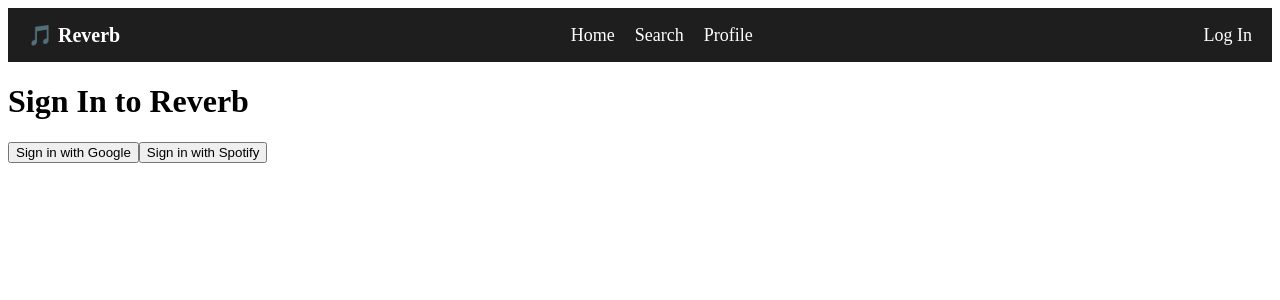
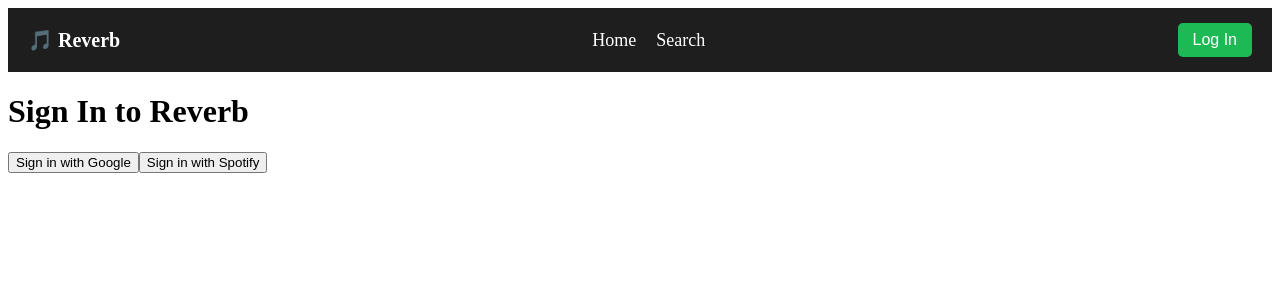
Before and after one commit to jainapurva2010/reverb, a React (Vite) app: page /login in a window 1280 px wide. Shown: the top 300 px of the page. Built offline with nearby package versions, Linux system fonts and the light colour scheme; no server answers.

Commit message:
Reworked navbar: clicking profile navigates to /profile, removed logout button, added persistent Spotify login

```diff
--- a/src/components/NavBar.module.css
+++ b/src/components/NavBar.module.css
@@ -13,7 +13,7 @@
     font-size: 20px;
   }
 
-  .links {
+  .navLinks {
     display: flex;
     align-items: center;
     gap: 20px;
@@ -29,17 +29,11 @@
     color: #1db954; /* Spotify Green */
   }
 
-  .logoutButton {
-    background: none;
-    border: none;
-    color: white;
-    font-size: 16px;
-    cursor: pointer;
-    transition: color 0.3s ease;
-  }
-
-  .logoutButton:hover {
-    color: #ff4d4d; /* Red on hover */
+  .userSection {
+    display: flex;
+    align-items: center;
+    gap: 10px;
+    cursor: pointer; /* Makes it clear this is clickable */
   }
 
   .userInfo {
@@ -55,3 +49,31 @@
     border-radius: 50%;
     object-fit: cover;
   }
+
+  .loginButton {
+    background-color: #1db954; /* Spotify Green */
+    border: none;
+    padding: 8px 15px;
+    border-radius: 5px;
+    color: white;
+    font-size: 16px;
+    cursor: pointer;
+    transition: background-color 0.3s ease;
+  }
+
+  .loginButton:hover {
+    background-color: #1aa34a; /* Darker green on hover */
+  }
+
+  .logoutButton {
+    background: none;
+    border: none;
+    color: white;
+    font-size: 16px;
+    cursor: pointer;
+    transition: color 0.3s ease;
+  }
+
+  .logoutButton:hover {
+    color: #ff4d4d; /* Red on hover */
+  }
--- a/src/components/NavBar.tsx
+++ b/src/components/NavBar.tsx
@@ -1,7 +1,7 @@
 import React, { useState, useEffect } from "react";
 import { useNavigate, Link } from "react-router-dom";
-import { auth, logout } from "../firebaseConfig";
-import { getSpotifyToken, logoutFromSpotify } from "../spotifyAuth";
+import { auth } from "../firebaseConfig";
+import { getSpotifyToken } from "../spotifyAuth";
 import styles from "./NavBar.module.css";
 import axios from "axios";
 
@@ -39,47 +39,41 @@ const NavBar: React.FC = () => {
     }
   }, [spotifyToken]);
 
-  const handleLogout = async () => {
-    await logout(); // Logs out Google
-    logoutFromSpotify(navigate); // Logs out Spotify and redirects
-
-    setUser(null);
-    setSpotifyToken(null);
-    setSpotifyProfile(null);
-  };
-
   return (
     <nav className={styles.navbar}>
       <div className={styles.logo}>🎵 Reverb</div>
-      <div className={styles.links}>
+      <div className={styles.navLinks}>
         <Link to="/" className={styles.link}>Home</Link>
         <Link to="/search" className={styles.link}>Search</Link>
-        <Link to="/profile" className={styles.link}>Profile</Link>
       </div>
 
-      {/* Show user info if logged in */}
+      <div className={styles.userSection}>
+        {user || spotifyProfile ? (
+          // User is logged in -> Show profile info
+          <div className={styles.userInfo} onClick={() => navigate("/profile")}>
             {user && (
-        <div className={styles.userInfo}>
+              <>
                 <img src={user.photoURL} alt="Profile" className={styles.profilePic} />
                 <span>{user.displayName}</span>
-        </div>
+              </>
             )}
 
             {spotifyProfile && !user && (
-        <div className={styles.userInfo}>
+              <>
                 {spotifyProfile.images.length > 0 && (
                   <img src={spotifyProfile.images[0].url} alt="Spotify Profile" className={styles.profilePic} />
                 )}
                 <span>{spotifyProfile.display_name}</span>
+              </>
+            )}
           </div>
+        ) : (
+          // No user logged in -> Show Log In button
+          <button className={styles.loginButton} onClick={() => navigate("/login")}>
+            Log In
+          </button>
         )}
-
-      {/* Show "Login" if no user is logged in, else show "Logout" */}
-      {!user && !spotifyToken ? (
-        <Link to="/login" className={styles.link}>Log In</Link>
-      ) : (
-        <button onClick={handleLogout} className={styles.logoutButton}>Log Out</button>
-      )}
+      </div>
     </nav>
   );
 };
--- a/src/spotifyAuth.ts
+++ b/src/spotifyAuth.ts
@@ -16,13 +16,18 @@ export const getSpotifyToken = () => {
   if (hash) {
     const params = new URLSearchParams(hash.substring(1));
     token = params.get("access_token");
+
+    if (token) {
+      localStorage.setItem("spotify_token", token); // Store token in local storage
+    }
   }
 
-  return token;
+  return token || localStorage.getItem("spotify_token"); // Return token from URL or localStorage;
 };
 
 export const logoutFromSpotify = (navigate: (path: string) => void) => {
   // Remove the token from local storage or URL
   window.location.hash = ""; // Clears the token from the URL
+  localStorage.removeItem("spotify_token"); // Clear stored token
   navigate("/login"); // Redirects user to home page
 };
```
Lines whose indentation alone changed are shown as unchanged.
